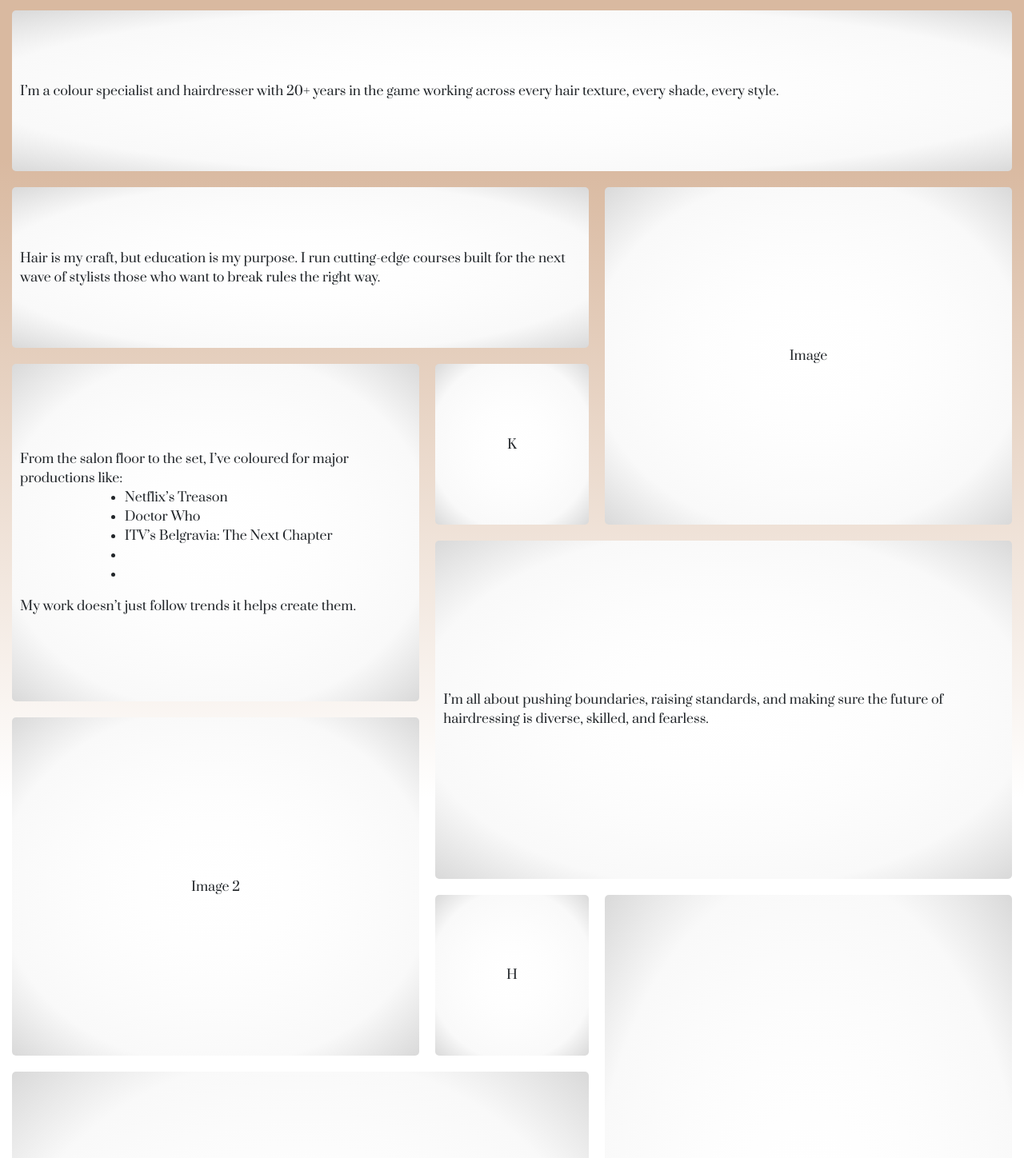
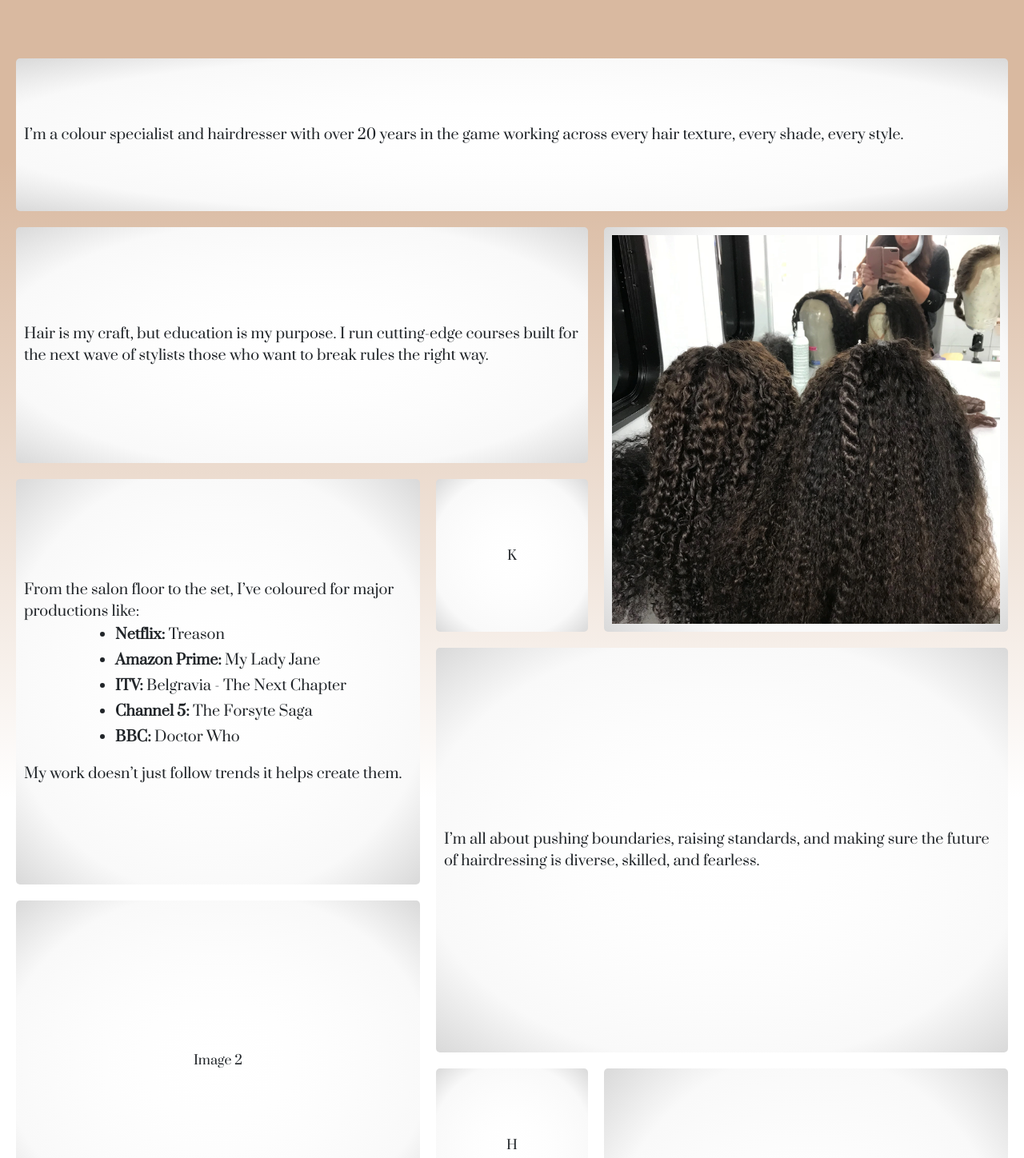
Before and after one commit to 2ndborn/karahair, a React (Create React App) app in the folder kara-app/: page /mystory in a window 1280 px wide. Shown: the part 1602-3050 px from the top of the page at 80% size. Built offline with nearby package versions, Linux system fonts and the light colour scheme; a web font is replaced by a local one.

Commit message:
Changed part of the grid system and added an image to img

```diff
--- a/kara-app/src/pages/MyStoryPage.js
+++ b/kara-app/src/pages/MyStoryPage.js
@@ -58,7 +58,7 @@ const MyStoryPage = () => {
       <div className={styles.container}>
         <div className={styles.pr1}>
           <p>
-            I’m a colour specialist and hairdresser with 20+ years
+            I’m a colour specialist and hairdresser with over 20 years
             in the game working across every hair texture, every
             shade, every style.
           </p>
@@ -76,11 +76,11 @@ const MyStoryPage = () => {
             major productions like:
           </p>
           <ul>
-            <li>Netflix’s Treason</li>
-            <li>Doctor Who</li>
-            <li>ITV’s Belgravia: The Next Chapter</li>
-            <li></li>
-            <li></li>
+            <li><strong>Netflix:</strong> Treason</li>
+            <li><strong>Amazon Prime: </strong>My Lady Jane</li>
+            <li><strong>ITV:</strong> Belgravia - The Next Chapter</li>
+            <li><strong>Channel 5:</strong> The Forsyte Saga</li>
+            <li><strong>BBC:</strong> Doctor Who</li>
           </ul>
           <p>
             My work doesn’t just follow trends it helps
@@ -101,7 +101,9 @@ const MyStoryPage = () => {
             experience, vision, and straight-up passion.
           </p>
         </div>
-        <div className={styles.img}>Image</div>
+        <div className={styles.img}>
+          <img className={styles.image} src={wigs} alt="wigs colouring"/>
+        </div>
         <div className={styles.img2}>Image 2</div>
         <div className={styles.img3}>Image 3</div>
         <div className={styles.k}>K</div>
--- a/kara-app/src/styles/MyStory.module.css
+++ b/kara-app/src/styles/MyStory.module.css
@@ -251,7 +251,7 @@
   grid-template-rows: repeat(18, 1fr);
   gap: 20px;
   background-image: linear-gradient(to bottom, #d9b9a0 10%, white 50%);
-  padding: 15px;
+  padding: 75px 20px 50px 20px;
 }
 
 .container > div {
@@ -267,19 +267,33 @@
 .container > div p {
   margin: 0;
   width: 100%;
-  font-size: 16px;
+  font-size: 18px;
+  line-height: 27px;
+}
+
+.container > div li {
+
+  font-size: 18px;
+  line-height: 2rem;
 }
 
 .pr1 {grid-area: 1 / 1 / span 2 / -1;}
-.pr2 {grid-area: 3 / 1 / span 2 / span 7;}
-.img {grid-area: 3 / 8 / span 4 / -1;}
-.pr3 {grid-area: 5 / 1 / span 4 / span 5;}
-.pr4 {grid-area: 7 / 6 / span 4 / -1;}
-.img2 {grid-area: 9 / 1 / span 4 / span 5;}
-.pr5 {grid-area: 13 / 1 / -1 / span 7;}
-.img3 {grid-area: 11 / 8 / -1 / -1;}
-.k {grid-area: 5 / 6 / span 2 / span 2}
-.h {grid-area: 11 / 6 / span 2 / span 2;}
+.pr2 {grid-area: 3 / 1 / span 3 / span 7;}
+.img {grid-area: 3 / 8 / span 5 / -1;}
+.pr3 {grid-area: 6 / 1 / span 5 / span 5;}
+.pr4 {grid-area: 8 / 6 / span 5 / -1;}
+.img2 {grid-area: 11 / 1 / span 4 / span 5;}
+.pr5 {grid-area: 15 / 1 / -1 / span 7;}
+.img3 {grid-area: 13 / 8 / -1 / -1;}
+.k {grid-area: 6 / 6 / span 2 / span 2}
+.h {grid-area: 13 / 6 / span 2 / span 2;}
+
+.image {
+    height: 100%;
+    width: 100%;
+    object-fit: cover;
+    top: 100px;
+}
 
 /***************************Media queries*************************/
 @media (max-width: 991px) {
```
